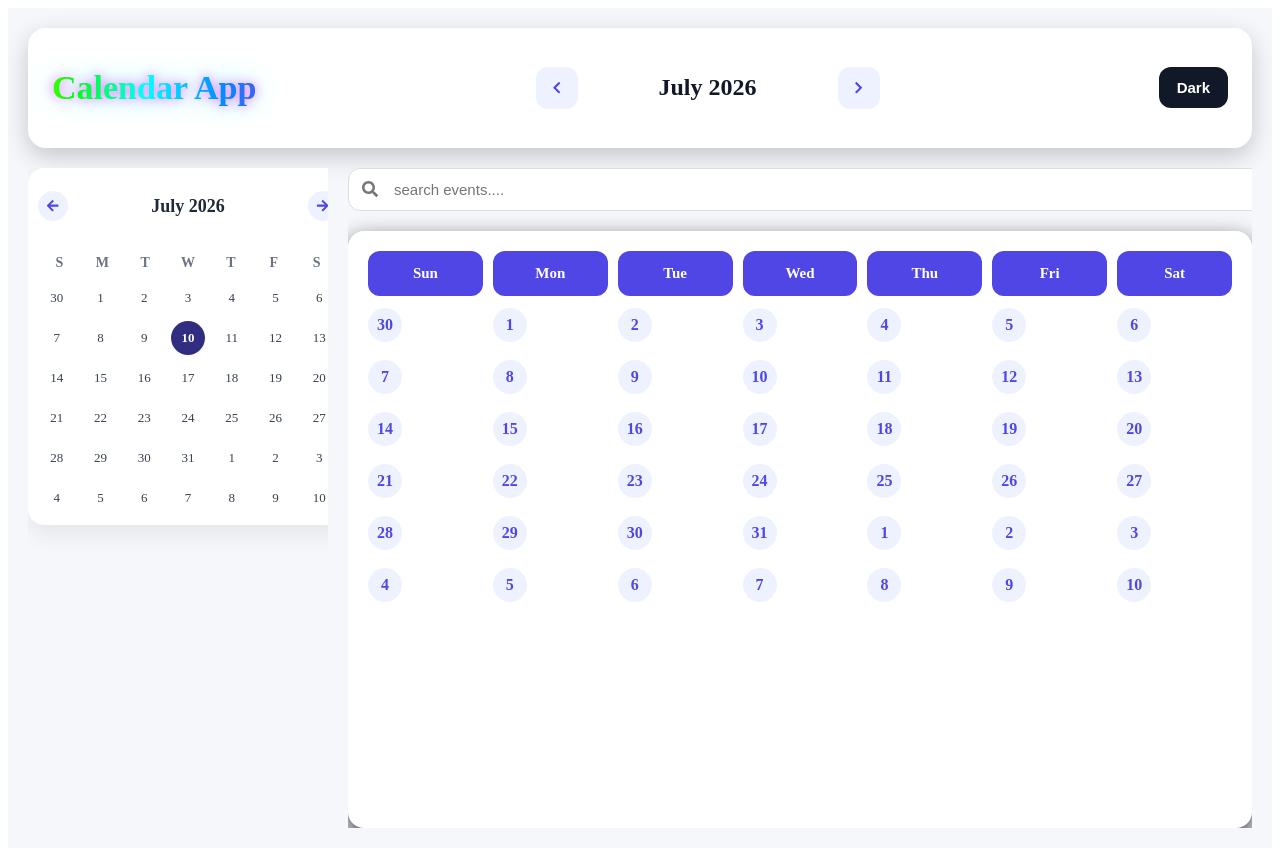
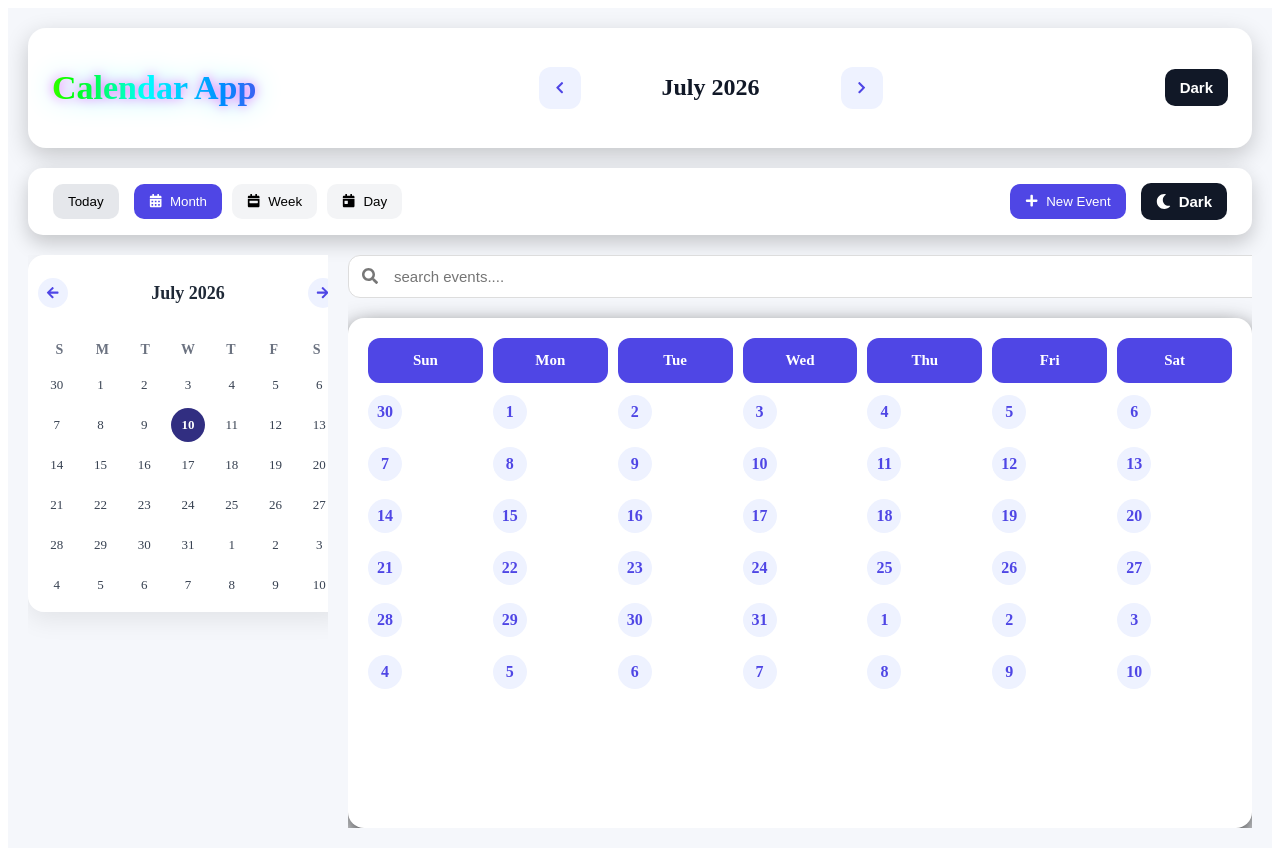
Before and after one commit to narendar9888/Calendar, a React (Vite) app in the folder app/: page / in a window 1280 px wide. Built offline with nearby package versions, Linux system fonts and the light colour scheme.

Commit message:
adding Toolbar part

```diff
--- a/app/src/components/Toolbar.css
+++ b/app/src/components/Toolbar.css
@@ -0,0 +1,105 @@
+.tool {
+    display: flex;
+    justify-content: space-between;
+    align-items: center;
+    gap: 20px;
+    padding: 15px 25px;
+    background: #fff;
+    border-radius: 15px;
+    margin-bottom: 20px;
+    box-shadow: 0 8px 20px rgba(0, 0, 0, 0.2);
+}
+
+.tool.dark {
+    background: #000;
+    color: #fff;
+}
+
+.tool-left,
+.tool-right {
+    display: flex;
+    align-items: center;
+    gap: 15px;
+}
+
+.view-btn {
+    display: flex;
+    gap: 10px;
+}
+
+.view-btn button,
+.today-btn,
+.add-btn,
+.theme-btn{
+    display: flex;
+    align-items: center;
+    gap: 8px;
+    padding: 10px 15px;
+    border: none;
+    border-radius: 10px;
+    background: #f3f4f6;
+    cursor: pointer;
+    transition: 0.3s;
+}
+
+.view-btn button:hover,
+.today-btn:hover,
+.add-btn:hover,
+.theme-btn:hover {
+    transform: translateY(-2px);
+}
+
+.view-btn button.active{
+    background: #4f46e5;
+
+    color: #fff;
+}
+
+.add-btn{
+    background: #4f46e5;
+    color: #fff;
+}
+
+.theme-btn{
+    background: #111827;
+    color: #fff;
+}
+
+.today-btn{
+    background: #e5e7eb;
+}
+
+@media(max-width:900px){
+    .tool{
+        flex-direction: column;
+        align-items: flex-start;
+    }
+
+    .tool-left,
+    .tool-right{
+        justify-content: space-between;
+    }
+}
+
+@media(max-width:600px){
+    .view-btn{
+        display: grid;
+        grid-template-columns: repeat(3,1fr);
+        width: 100%;
+
+    }
+
+    .view-btn button{
+        justify-content: center;
+    }
+
+    .tool-right{
+        width: 100%;
+    }
+
+    .add-btn,
+    .theme-btn{
+        flex: 1;
+        justify-content: center;
+    }
+}
--- a/app/src/components/Toolbar.jsx
+++ b/app/src/components/Toolbar.jsx
@@ -0,0 +1,92 @@
+import React from "react";
+import "./Toolbar.css";
+import { useCalendar } from "../context/CalendarContext";
+import {
+    FaCalendarAlt,
+    FaCalendarWeek,
+    FaCalendarDay,
+    FaPlus,
+    FaSun,
+    FaMoon
+
+} from "react-icons/fa";
+
+function Toolbar() {
+    const {
+        darkMode,
+        view,
+        setView,
+        openModal,
+        toggleDarkMode,
+        goToToday
+    } = useCalendar();
+
+    return(
+        <div className={`tool ${darkMode ? "dark" : ""}`}>
+            <div className="tool-left">
+                <button
+                    onClick={goToToday}
+                    className="today-btn">
+                    Today
+                </button>
+
+                <div className="view-btn">
+
+                    <button
+                        className={view === "month" ? "active" : ""}
+                        onClick={() => setView("month")}
+                    >
+                        <FaCalendarAlt/>
+                        <span>Month</span>
+                    </button>
+
+                    <button
+                        className={view === "week" ? "active" : ""}
+                        onClick={() => setView("week")}
+                    >
+                        <FaCalendarWeek/>
+                        <span>Week</span>
+                    </button>
+
+                    <button
+                        className={view === "day" ? "active" : ""}
+                        onClick={() => setView("day")}
+                    >
+                        <FaCalendarDay/>
+                        <span>Day</span>
+                    </button>
+                </div>
+            </div>
+
+            <div className="tool-right">
+
+                <button
+                    className="add-btn"
+                    onClick={() => openModal()}
+                >
+                    <FaPlus/>
+                    <span>New Event</span>
+                </button>
+
+                <button
+                    className="theme-btn"
+                    onClick={toggleDarkMode}
+                >
+                    {darkMode ? (
+                        <>
+                            <FaSun/>
+                            <span>Light</span>
+                        </>
+                    ) : (
+                        <>
+                            <FaMoon/>
+                            <span>Dark</span>
+                        </>
+                    )}
+                </button>
+            </div>
+        </div>
+    );
+};
+
+export default Toolbar;
--- a/app/src/pages/Calendar.jsx
+++ b/app/src/pages/Calendar.jsx
@@ -5,6 +5,7 @@ import { useCalendar } from "../context/CalendarContext";
 
 import Header from "../components/Header";
 import SearchBar from "../components/SearchBar";
+import Toolbar from "../components/Toolbar";
 
 
 import MonthView from "../components/MonthView";
@@ -22,6 +23,7 @@ function Calendar() {
         <div className={`cal-page ${darkMode ? "dark" : ""}`}>
             <Header />
 
+            <Toolbar/>
 
             <div className="cal-layout">
                 <aside className="left-panel">
```
